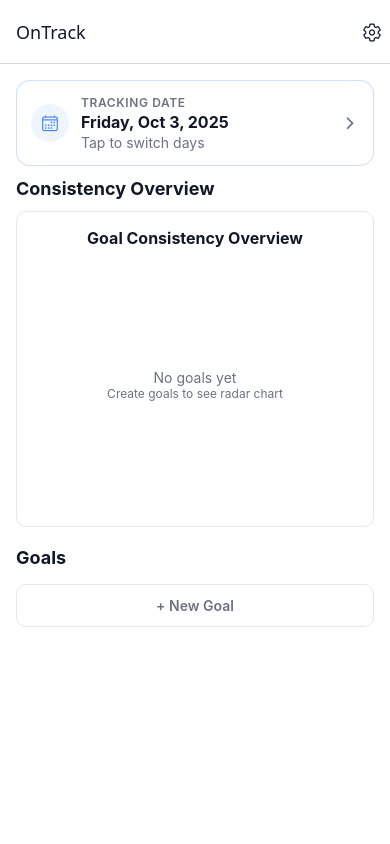
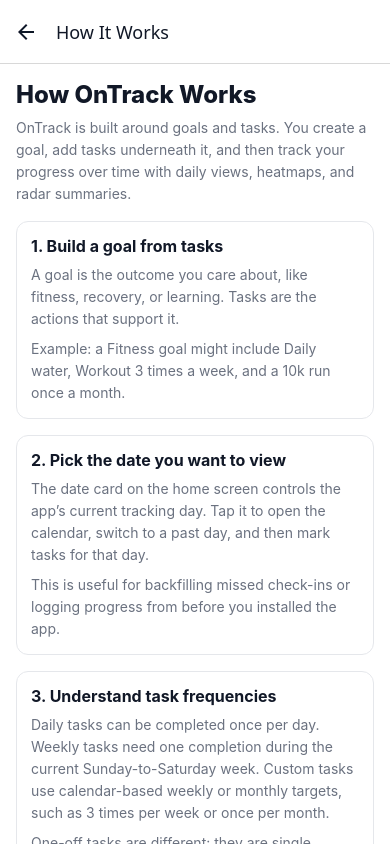
Before and after one commit to KyleNewbigging/OnTrack, a React Native app: screen /Instructions in a window 390 px wide. Built offline with nearby package versions, Linux system fonts and the light colour scheme.

Commit message:
Adds instructions screen under settings

```diff
--- a/App.tsx
+++ b/App.tsx
@@ -9,6 +9,7 @@
 import NewGoalScreen from "./components/NewGoalScreen";
 import OverviewScreen from "./components/OverviewScreen";
 import PrivacyScreen from "./components/PrivacyScreen";
+import InstructionsScreen from "./components/InstructionsScreen";
 
 type RootStackParamList = {
   Home: undefined;
@@ -16,6 +17,7 @@
   NewGoal: undefined;
   Consistency: { goalId: string };
   Privacy: undefined;
+  Instructions: undefined;
 };
 
 const Stack = createNativeStackNavigator<RootStackParamList>();
@@ -40,6 +42,7 @@
         <Stack.Screen name="Goal" component={GoalScreen} options={{ title: "Goal" }} />
         <Stack.Screen name="NewGoal" component={NewGoalScreen} options={{ title: "New Goal" }} />
         <Stack.Screen name="Consistency" component={OverviewScreen} options={{ title: "Consistency" }} />
+        <Stack.Screen name="Instructions" component={InstructionsScreen} options={{ title: "How It Works" }} />
         <Stack.Screen name="Privacy" component={PrivacyScreen} options={{ title: "Privacy & Data" }} />
       </Stack.Navigator>
       <StatusBar style={isDark ? "light" : "dark"} />
--- a/components/HomeScreen.tsx
+++ b/components/HomeScreen.tsx
@@ -16,6 +16,7 @@
   NewGoal: undefined;
   Consistency: { goalId: string };
   Privacy: undefined;
+  Instructions: undefined;
 };
 
 type HomeProps = NativeStackScreenProps<RootStackParamList, "Home">;
@@ -207,6 +208,27 @@
               onPress={() => {
                 void haptics.navigate();
                 setSettingsVisible(false);
+                navigation.navigate("Instructions");
+              }}
+              style={{
+                backgroundColor: theme.background,
+                padding: 12,
+                borderRadius: 10,
+                marginBottom: 12,
+                borderWidth: 1,
+                borderColor: theme.border
+              }}
+            >
+              <Text style={{ color: theme.text, fontWeight: "600", fontSize: 16 }}>How It Works</Text>
+              <Text style={{ color: theme.textSecondary, marginTop: 4 }}>
+                Learn goals, tasks, dates, heatmaps, radar charts, and example data.
+              </Text>
+            </Pressable>
+
+            <Pressable
+              onPress={() => {
+                void haptics.navigate();
+                setSettingsVisible(false);
                 navigation.navigate("Privacy");
               }}
               style={{
--- /dev/null
+++ b/components/InstructionsScreen.tsx
@@ -0,0 +1,88 @@
+import React from "react";
+import { Text, View, ScrollView } from "react-native";
+import { SafeAreaView } from "react-native-safe-area-context";
+import { useTheme } from "../contexts/ThemeContext";
+
+const sectionStyle = {
+  borderWidth: 1,
+  borderRadius: 12,
+  padding: 14,
+  gap: 8,
+} as const;
+
+export default function InstructionsScreen() {
+  const { theme } = useTheme();
+
+  return (
+    <SafeAreaView style={{ flex: 1, backgroundColor: theme.background }} edges={["bottom", "left", "right"]}>
+      <ScrollView style={{ flex: 1 }} contentContainerStyle={{ padding: 16, gap: 16, paddingBottom: 28 }}>
+        <View style={{ gap: 8 }}>
+          <Text style={{ fontSize: 24, fontWeight: "800", color: theme.text }}>How OnTrack Works</Text>
+          <Text style={{ color: theme.textSecondary, lineHeight: 22 }}>
+            OnTrack is built around goals and tasks. You create a goal, add tasks underneath it, and then track your progress over time with daily views, heatmaps, and radar summaries.
+          </Text>
+        </View>
+
+        <View style={{ ...sectionStyle, borderColor: theme.border, backgroundColor: theme.surface }}>
+          <Text style={{ fontSize: 16, fontWeight: "700", color: theme.text }}>1. Build a goal from tasks</Text>
+          <Text style={{ color: theme.textSecondary, lineHeight: 22 }}>
+            A goal is the outcome you care about, like fitness, recovery, or learning. Tasks are the actions that support it.
+          </Text>
+          <Text style={{ color: theme.textSecondary, lineHeight: 22 }}>
+            Example: a Fitness goal might include Daily water, Workout 3 times a week, and a 10k run once a month.
+          </Text>
+        </View>
+
+        <View style={{ ...sectionStyle, borderColor: theme.border, backgroundColor: theme.surface }}>
+          <Text style={{ fontSize: 16, fontWeight: "700", color: theme.text }}>2. Pick the date you want to view</Text>
+          <Text style={{ color: theme.textSecondary, lineHeight: 22 }}>
+            The date card on the home screen controls the app’s current tracking day. Tap it to open the calendar, switch to a past day, and then mark tasks for that day.
+          </Text>
+          <Text style={{ color: theme.textSecondary, lineHeight: 22 }}>
+            This is useful for backfilling missed check-ins or logging progress from before you installed the app.
+          </Text>
+        </View>
+
+        <View style={{ ...sectionStyle, borderColor: theme.border, backgroundColor: theme.surface }}>
+          <Text style={{ fontSize: 16, fontWeight: "700", color: theme.text }}>3. Understand task frequencies</Text>
+          <Text style={{ color: theme.textSecondary, lineHeight: 22 }}>
+            Daily tasks can be completed once per day. Weekly tasks need one completion during the current Sunday-to-Saturday week. Custom tasks use calendar-based weekly or monthly targets, such as 3 times per week or once per month.
+          </Text>
+          <Text style={{ color: theme.textSecondary, lineHeight: 22 }}>
+            One-off tasks are different: they are single completions, so they appear separately from recurring consistency habits.
+          </Text>
+        </View>
+
+        <View style={{ ...sectionStyle, borderColor: theme.border, backgroundColor: theme.surface }}>
+          <Text style={{ fontSize: 16, fontWeight: "700", color: theme.text }}>4. Read the heatmaps</Text>
+          <Text style={{ color: theme.textSecondary, lineHeight: 22 }}>
+            Heatmaps show when completions happened over time. More highlighted days means you showed up more consistently.
+          </Text>
+          <Text style={{ color: theme.textSecondary, lineHeight: 22 }}>
+            Open a goal and tap See Consistency to view task-level heatmaps. Recurring tasks each get their own heatmap, while one-off tasks are grouped into a single combined heatmap at the bottom of the page.
+          </Text>
+        </View>
+
+        <View style={{ ...sectionStyle, borderColor: theme.border, backgroundColor: theme.surface }}>
+          <Text style={{ fontSize: 16, fontWeight: "700", color: theme.text }}>5. Read the radar chart</Text>
+          <Text style={{ color: theme.textSecondary, lineHeight: 22 }}>
+            The radar chart on the home screen gives a high-level comparison across goals. Bigger values mean that goal has been completed more consistently relative to its task expectations.
+          </Text>
+          <Text style={{ color: theme.textSecondary, lineHeight: 22 }}>
+            It is useful for spotting which areas of your life are strong and which goals are falling behind.
+          </Text>
+        </View>
+
+        <View style={{ ...sectionStyle, borderColor: theme.border, backgroundColor: theme.surface }}>
+          <Text style={{ fontSize: 16, fontWeight: "700", color: theme.text }}>6. Example data and reset</Text>
+          <Text style={{ color: theme.textSecondary, lineHeight: 22 }}>
+            New users may see example goals and tasks so the charts and consistency pages make sense immediately. They are there to teach the flow, not to stay forever.
+          </Text>
+          <Text style={{ color: theme.textSecondary, lineHeight: 22 }}>
+            When you are ready to start with your own data, open Settings and use Reset App Data. That clears the examples and your local history on this device.
+          </Text>
+        </View>
+      </ScrollView>
+    </SafeAreaView>
+  );
+}
```
